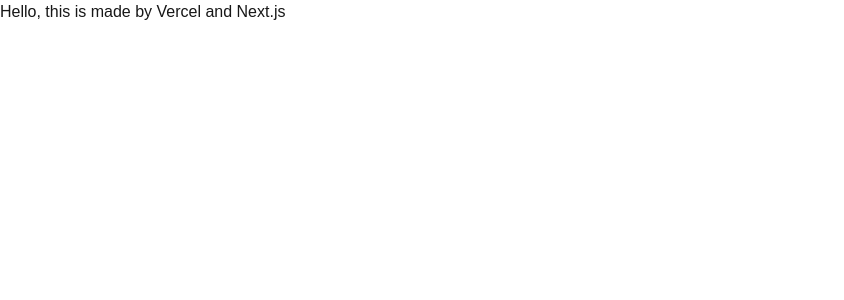
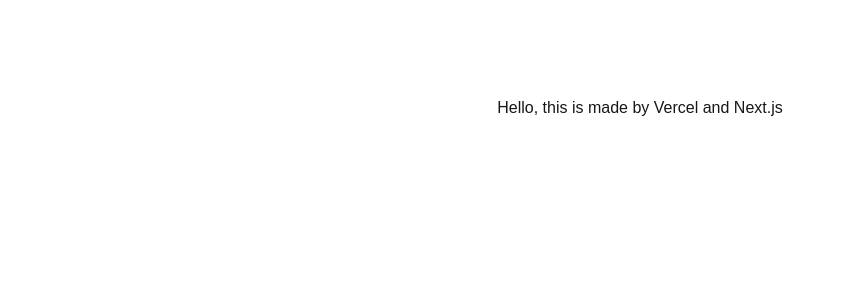
Before and after one commit to Afwanizzulfadhoil/project-nextjs, a Next.js app: page / in a window 1280 px wide. Shown: the top 300 px of the page, without its empty margins (0-844 px from the left). Built offline with nearby package versions, Linux system fonts and the light colour scheme.

Commit message:
feat: update @types/react to version 19.2.18 and enhance homepage layout

```diff
--- a/app/page.tsx
+++ b/app/page.tsx
@@ -2,7 +2,7 @@
 
 export default function Home() {
   return (
-    <div>
+    <div className="flex min-h-screen flex-col items-center justify-between p-24">
       <h1>Hello, this is made by Vercel and Next.js</h1>
     </div>
   );
--- a/package.json
+++ b/package.json
@@ -16,7 +16,7 @@
   "devDependencies": {
     "@tailwindcss/postcss": "^4",
     "@types/node": "^20",
-    "@types/react": "^19",
+    "@types/react": "^19.2.18",
     "@types/react-dom": "^19",
     "eslint": "^9",
     "eslint-config-next": "16.2.4",
```
Also changed, not shown: 1 other file (tests, documents, lock files or other folders).
